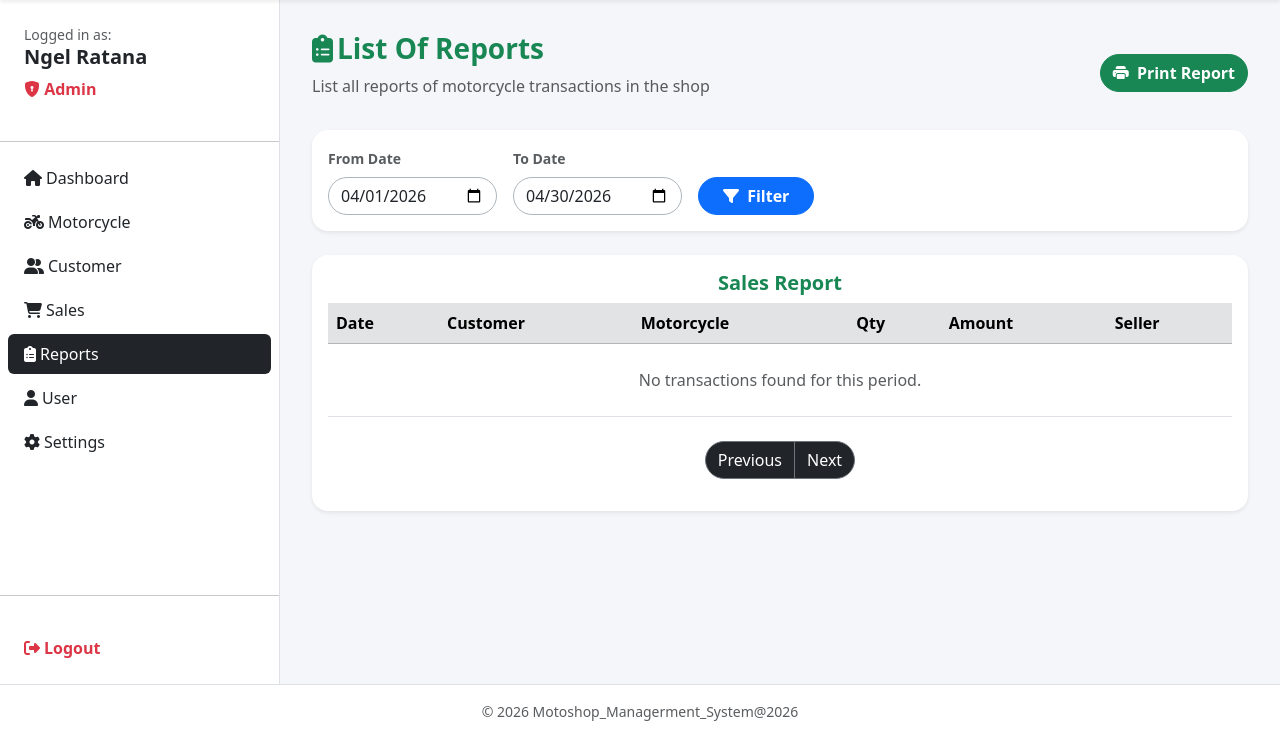
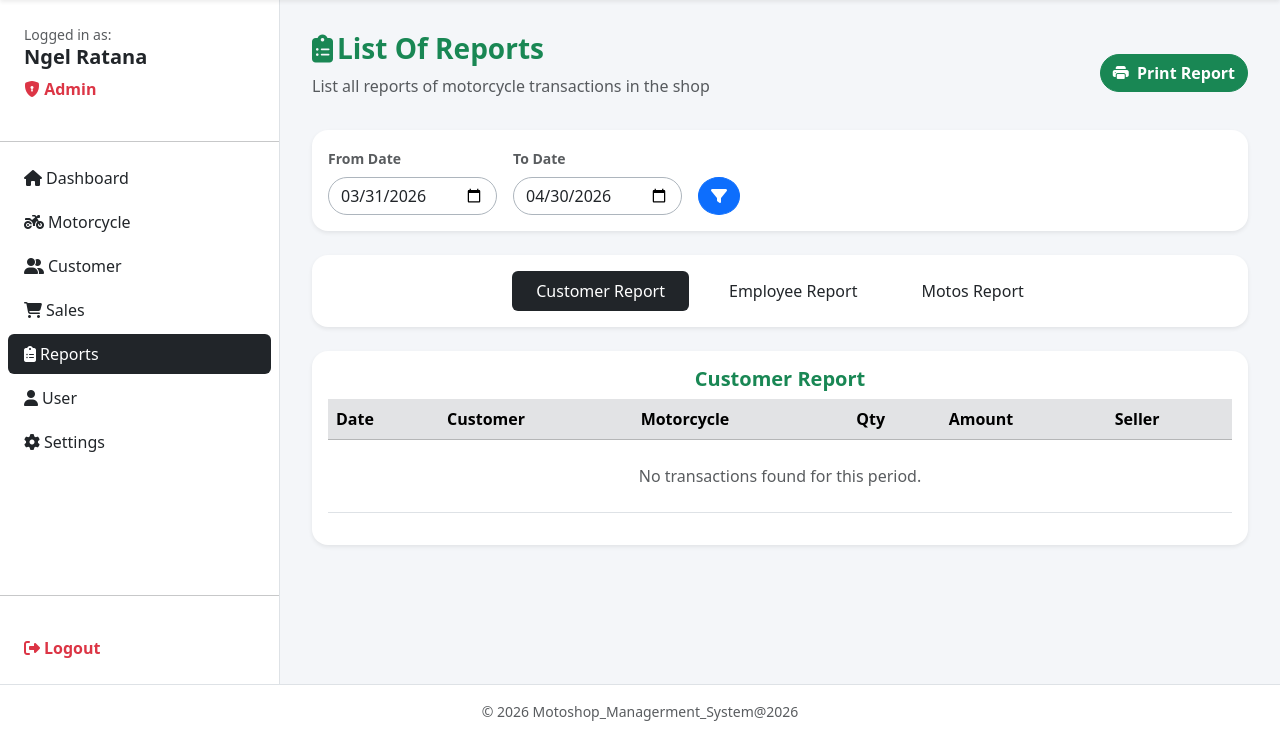
Before and after one commit to nnatna/motoshop_ms, a PHP site: page /reports.php in a window 1280 px wide. Shown: the part 62-800 px from the top of the page. Run offline with PHP 8.4, Linux system fonts and the light colour scheme; a user stored in the database is signed in; data comes from the database, SQL or seed files in the repository; both versions use the stored data as it was after the commit; data that the repository does not hold is empty.

Commit message:
Update Report

```diff
--- a/assets/css/layout.css
+++ b/assets/css/layout.css
@@ -4,11 +4,18 @@ body {
     flex-direction: column;
     background-color: #f4f6f9;
 }
+
+.hover-bg-secondary:hover {
+    background-color: #6c757d;
+    color: white !important;
+}
+
 .main-wrapper {
     flex: 1;
     display: flex;
     overflow: hidden;
 }
+
 .sidebar-wrapper {
     width: 280px;
     background-color: #fff;
@@ -17,11 +24,13 @@ body {
     min-height: 100%;
     overflow-y: auto;
 }
+
 .content-wrapper {
     flex: 1;
     padding: 2rem;
     overflow-y: auto;
 }
+
 @media (max-width: 768px) {
     .sidebar-wrapper {
         position: absolute;
@@ -33,14 +42,31 @@ body {
         background-color: #fff;
         overflow-y: auto;
     }
+
     .sidebar-wrapper.show {
         left: 0 !important;
     }
+
     #sidebar.show {
         left: 0 !important;
     }
 }
+
 .pic {
     width: 60px;
     height: auto;
 }
+.nav-pills .nav-link.active {
+    background-color: #212529 !important;
+    color: #ffffff !important;
+}
+
+.nav-pills .nav-link {
+    color: #212529;
+    transition: all 0.2s ease;
+}
+
+.nav-pills .nav-link:hover {
+    color: #ffffff;
+    background-color: #6c757d;
+}
--- a/assets/js/layout.js
+++ b/assets/js/layout.js
@@ -53,3 +53,17 @@
     init();
   }
 })();
+
+
+const links = document.querySelectorAll('#reportNav .nav-link');
+
+links.forEach(link => {
+  link.addEventListener('click', function (e) {
+    links.forEach(item => {
+      item.classList.remove('active');
+      item.classList.add('text-secondary');
+    });
+    this.classList.add('active');
+    this.classList.remove('text-secondary');
+  });
+});
--- a/customer.php
+++ b/customer.php
@@ -8,7 +8,7 @@
     <script src="https://cdn.jsdelivr.net/npm/bootstrap@5.3.8/dist/js/bootstrap.bundle.min.js" integrity="sha384-FKyoEForCGlyvwx9Hj09JcYn3nv7wiPVlz7YYwJrWVcXK/BmnVDxM+D2scQbITxI" crossorigin="anonymous"></script>
     <link href="https://cdn.jsdelivr.net/npm/bootstrap-icons@1.11.3/font/bootstrap-icons.min.css" rel="stylesheet">
     <link rel="stylesheet" href="https://cdnjs.cloudflare.com/ajax/libs/font-awesome/6.5.1/css/all.min.css">
-    <link rel="stylesheet" href="./assets/css/layout.css">
+    <link rel="stylesheet" href="./assets/css/layout.css?v=1">
 </head>
 <body>
     <?php include 'layout/header.php'; ?>
--- a/index.php
+++ b/index.php
@@ -9,7 +9,7 @@
     <script src="https://cdn.jsdelivr.net/npm/bootstrap@5.3.8/dist/js/bootstrap.bundle.min.js" integrity="sha384-FKyoEForCGlyvwx9Hj09JcYn3nv7wiPVlz7YYwJrWVcXK/BmnVDxM+D2scQbITxI" crossorigin="anonymous"></script>
     <link href="https://cdn.jsdelivr.net/npm/bootstrap-icons@1.11.3/font/bootstrap-icons.min.css" rel="stylesheet">
     <link rel="stylesheet" href="https://cdnjs.cloudflare.com/ajax/libs/font-awesome/6.5.1/css/all.min.css">
-    <link rel="stylesheet" href="./assets/css/layout.css">
+    <link rel="stylesheet" href="./assets/css/layout.css?v=1">
 </head>
 
 <body>
@@ -34,7 +34,7 @@
                     <div class="col-md-auto">
                         <label class="form-label small fw-bold">Start Date</label>
                         <input type="date" name="startdate" class="form-control form-control shadow-none border-dark-subtle rounded-pill"
-                            value="<?php echo $_POST['startdate'] ?? date('Y-m-01'); ?>">
+                            value="<?php echo $_POST['startdate'] ?? date('Y-m-01', strtotime('-1 month')); ?>">
                     </div>
                     <div class="col-md-auto">
                         <label class="form-label small fw-bold">End Date</label>
--- a/layout/header.php
+++ b/layout/header.php
@@ -19,8 +19,6 @@ if (!isset($_SESSION['full_name'])) {
         </a>
 
         <div class="ms-auto d-flex align-items-center">
-
-
             <div class="dropdown">
                 <a href="#" class="d-flex align-items-center text-decoration-none" data-bs-toggle="dropdown">
                     <?php $header_pic = !empty($_SESSION['profile_img']) ? $_SESSION['profile_img'] : 'default.jpg'; ?>
--- a/layout/sidebar.php
+++ b/layout/sidebar.php
@@ -17,7 +17,8 @@ $linkBaseInactive = 'nav-link text-dark rounded hover-bg-secondary';
     <hr>
     <ul class="nav flex-column mb-auto px-2">
         <li class="nav-item fw-medium mb-1">
-            <a href="index.php" class="<?php echo ($currentPage === 'index.php') ? $linkBaseActive : $linkBaseInactive; ?>">
+            <a href="index.php" class="
+            <?php echo ($currentPage === 'index.php') ? $linkBaseActive : $linkBaseInactive; ?>">
                 <i class="fa-solid fa-house me-1"></i>Dashboard
             </a>
         </li>
--- a/motos.php
+++ b/motos.php
@@ -8,8 +8,8 @@
     <script src="https://cdn.jsdelivr.net/npm/bootstrap@5.3.8/dist/js/bootstrap.bundle.min.js" integrity="sha384-FKyoEForCGlyvwx9Hj09JcYn3nv7wiPVlz7YYwJrWVcXK/BmnVDxM+D2scQbITxI" crossorigin="anonymous"></script>
     <link href="https://cdn.jsdelivr.net/npm/bootstrap-icons@1.11.3/font/bootstrap-icons.min.css" rel="stylesheet">
     <link rel="stylesheet" href="https://cdnjs.cloudflare.com/ajax/libs/font-awesome/6.5.1/css/all.min.css">
-    <link rel="stylesheet" href="assets/css/layout.css">
-
+    <link rel="stylesheet" href="./assets/css/layout.css?v=1">
+    <script src="assets/js/form.js?v=1"></script>
 </head>
 <body>
     <?php include 'layout/header.php'; ?>
--- a/profile.php
+++ b/profile.php
@@ -17,7 +17,7 @@ require("db.php");
     <script src="https://cdn.jsdelivr.net/npm/bootstrap@5.3.8/dist/js/bootstrap.bundle.min.js" integrity="sha384-FKyoEForCGlyvwx9Hj09JcYn3nv7wiPVlz7YYwJrWVcXK/BmnVDxM+D2scQbITxI" crossorigin="anonymous"></script>
     <link href="https://cdn.jsdelivr.net/npm/bootstrap-icons@1.11.3/font/bootstrap-icons.min.css" rel="stylesheet">
     <link rel="stylesheet" href="https://cdnjs.cloudflare.com/ajax/libs/font-awesome/6.5.1/css/all.min.css">
-    <link rel="stylesheet" href="./assets/css/layout.css">
+    <link rel="stylesheet" href="./assets/css/layout.css?v=1">
     <script src="assets/js/form.js"></script>
 </head>
 
--- a/reports.php
+++ b/reports.php
@@ -5,18 +5,19 @@
     <meta charset="UTF-8">
     <meta name="viewport" content="width=device-width, initial-scale=1.0">
     <title>Moto Shop Management System</title>
-    <link href="https://cdn.jsdelivr.net/npm/bootstrap@5.3.8/dist/css/bootstrap.min.css" rel="stylesheet" integrity="sha384-sRIl4kxILFvY47J16cr9ZwB07vP4J8+LH7qKQnuqkuIAvNWLzeN8tE5YBujZqJLB" crossorigin="anonymous">
-    <script src="https://cdn.jsdelivr.net/npm/bootstrap@5.3.8/dist/js/bootstrap.bundle.min.js" integrity="sha384-FKyoEForCGlyvwx9Hj09JcYn3nv7wiPVlz7YYwJrWVcXK/BmnVDxM+D2scQbITxI" crossorigin="anonymous"></script>
+    <link href="https://cdn.jsdelivr.net/npm/bootstrap@5.3.3/dist/css/bootstrap.min.css" rel="stylesheet" integrity="sha384-QWTKZyjpPEjISv5WaRU9OFeRpok6YctnYmDr5pNlyT2bRjXh0JMhjY6hW+ALEwIH" crossorigin="anonymous">
+    <script src="https://cdn.jsdelivr.net/npm/bootstrap@5.3.3/dist/js/bootstrap.bundle.min.js" integrity="sha384-YvpcrYf0tY3lHB60NNkmXc5s9fDVZLESaAA55NDzOxhy9GkcIdslK1eN7N6jIeHz" crossorigin="anonymous"></script>
     <link href="https://cdn.jsdelivr.net/npm/bootstrap-icons@1.11.3/font/bootstrap-icons.min.css" rel="stylesheet">
     <link rel="stylesheet" href="https://cdnjs.cloudflare.com/ajax/libs/font-awesome/6.5.1/css/all.min.css">
-    <link rel="stylesheet" href="./assets/css/layout.css">
+    <link rel="stylesheet" href="./assets/css/layout.css?v=1">
+    <link rel="stylesheet" href="./assets/css/table.css?v=1">
 </head>
 
 <body>
     <?php include 'layout/header.php'; ?>
     <?php
     require("db.php");
-    $start = $_POST['startdate'] ?? date('Y-m-01');
+    $start = $_POST['startdate'] ?? date('Y-m-t', strtotime('-1 month'));
     $end = $_POST['enddate'] ?? date('Y-m-t');
 
     // Pagination logic
@@ -43,7 +44,6 @@
                 </div>
             </div>
 
-            <!-- Date Filter -->
             <div class="bg-white p-3 rounded-4 shadow-sm mb-4">
                 <form method="post" class="row g-3 align-items-end">
                     <div class="col-md-auto">
@@ -55,51 +55,37 @@
                         <input type="date" name="enddate" class="form-control shadow-none border-dark-subtle rounded-pill" value="<?php echo $end; ?>">
                     </div>
                     <div class="col-md-auto">
-                        <button type="submit" class="btn btn-primary rounded-pill px-4 fw-bold">
-                            <i class="fa-solid fa-filter me-1"></i> Filter
+                        <button type="submit" class="btn btn-primary rounded-circle">
+                            <i class="fa-solid fa-filter"></i>
                         </button>
                     </div>
                 </form>
             </div>
+            <div class="bg-white p-3 rounded-4 shadow-sm mb-4">
+                <ul class="nav nav-pills d-flex justify-content-center gap-3" id="pills-tab" role="tablist">
+                    <li class="nav-item" role="presentation">
+                        <button class="nav-link active px-4" id="pills-customer-tab" data-bs-toggle="pill" data-bs-target="#customer_report" type="button" role="tab">Customer Report</button>
+                    </li>
+                    <li class="nav-item" role="presentation">
+                        <button class="nav-link px-4" id="pills-employee-tab" data-bs-toggle="pill" data-bs-target="#employee_report" type="button" role="tab">Employee Report</button>
+                    </li>
+                    <li class="nav-item" role="presentation">
+                        <button class="nav-link px-4" id="pills-motos-tab" data-bs-toggle="pill" data-bs-target="#motos_report" type="button" role="tab">Motos Report</button>
+                    </li>
+                </ul>
+            </div>
+            <div class="tab-content" id="pills-tabContent">
+                <div class="tab-pane fade show active" id="customer_report" role="tabpanel">
+                    <?php include 'reports/customer_report.php'; ?>
+                </div>
+                <div class="tab-pane fade" id="employee_report" role="tabpanel">
+                    <?php include 'reports/employee_report.php'; ?>
+                </div>
+                <div class="tab-pane fade" id="motos_report" role="tabpanel">
+                    <?php include 'reports/motos_report.php'; ?>
+                </div>
+            </div>
 
-            <!-- Report Table -->
-            <div class="table-responsive bg-white rounded-4 shadow-sm p-3">
-                <h5 class="text-success text-center fw-bold">Sales Report</h5>
-                <table class="table table-hover align-middle">
-                    <thead class="table-light">
-                        <tr class="table-secondary">
-                            <th>Date</th>
-                            <th>Customer</th>
-                            <th>Motorcycle</th>
-                            <th>Qty</th>
-                            <th>Amount</th>
-                            <th>Seller</th>
-                        </tr>
-                    </thead>
-                    <tbody>
-                        <?php
-                        $sql = "SELECT * FROM vsales_report WHERE saledate BETWEEN '$start' AND '$end' ORDER BY saledate desc LIMIT $start_from, $limit;";
-
-                        $result = $conn->query($sql);
-                        if ($result->num_rows > 0) {
-                            while ($row = $result->fetch_assoc()) {
-                                echo "<tr>";
-                                echo "<td>" . date('d-M-Y', strtotime($row['saledate'])) . "</td>";
-                                echo "<td class='fw-medium'>" . $row['cusname'] . "</td>";
-                                echo "<td>" . $row['braname'] . " " . $row['modname'] . "</td>";
-                                echo "<td>" . $row['quantity'] . "</td>";
-                                echo "<td class='text-success fw-medium'>$" . number_format($row['amount'], 2) . "</td>";
-                                echo "<td class='text-muted'><small>" . $row['full_name'] . "</small></td>";
-                                echo "</tr>";
-                            }
-                        } else {
-                            echo "<tr><td colspan='6' class='text-center py-4 text-muted'>No transactions found for this period.</td></tr>";
-                        }
-                        ?>
-                    </tbody>
-                </table>
-                <?php include 'layout/Pagination.php'; ?>
-            </div>
         </main>
     </div>
     <?php include 'layout/footer.php'; ?>
--- /dev/null
+++ b/reports/customer_report.php
@@ -0,0 +1,41 @@
+<div class="table-responsive bg-white rounded-4 shadow-sm p-3" id="sales_report">
+    <h5 class="text-success text-center fw-bold">Customer Report</h5>
+    <table class="table table-hover align-middle">
+        <thead class="table-light">
+            <tr class="table-secondary">
+                <th>Date</th>
+                <th>Customer</th>
+                <th>Motorcycle</th>
+                <th>Qty</th>
+                <th>Amount</th>
+                <th>Seller</th>
+            </tr>
+        </thead>
+        <tbody>
+            <?php
+            $sql = "SELECT saledate, cusname, braname, modname, quantity, amount, full_name
+            FROM vcustomer_report
+            WHERE saledate BETWEEN ? AND ?
+            ORDER BY saledate DESC";
+            $stmt = $conn->prepare($sql);
+            $stmt->bind_param("ss", $start, $end);
+            $stmt->execute();
+            $result = $stmt->get_result();
+            if ($result->num_rows > 0) {
+                while ($row = $result->fetch_assoc()) {
+                    echo "<tr>";
+                    echo "<td>" . date('d-M-Y H:i', strtotime($row['saledate'])) . "</td>";
+                    echo "<td class='fw-medium'>" . $row['cusname'] . "</td>";
+                    echo "<td>" . $row['braname'] . " " . $row['modname'] . "</td>";
+                    echo "<td>" . $row['quantity'] . "</td>";
+                    echo "<td class='text-success fw-medium'>$" . number_format($row['amount'], 2) . "</td>";
+                    echo "<td class='fw-medium text-muted'>" . $row['full_name'] . "</td>";
+                    echo "</tr>";
+                }
+            } else {
+                echo "<tr><td colspan='6' class='text-center py-4 text-muted'>No transactions found for this period.</td></tr>";
+            }
+            ?>
+        </tbody>
+    </table>
+</div>
--- /dev/null
+++ b/reports/employee_report.php
@@ -0,0 +1,42 @@
+<div class="table-responsive bg-light text-white rounded-4 shadow-sm p-3">
+    <h5 class="text-success text-center fw-bold">Employee Report</h5>
+    <table class="table table-hover align-middle">
+        <thead class="table-dark">
+            <tr class="table-secondary">
+                <th>ID</th>
+                <th>Full Name</th>
+                <th>Role</th>
+                <th>Total Sales</th>
+                <th>Total Amount</th>
+            </tr>
+        </thead>
+        <tbody>
+            <?php
+            $sql = "SELECT u.userid, u.full_name, u.role,
+                COUNT(s.saleid) as total_sales_count,
+                COALESCE(SUM(s.amount), 0) as total_sales_amount
+                FROM tbluser u
+                LEFT JOIN tblSales s ON u.userid = s.userid AND s.saledate BETWEEN ? AND ?
+                GROUP BY u.userid, u.full_name, u.role
+                ORDER BY total_sales_amount DESC";
+            $stmt = $conn->prepare($sql);
+            $stmt->bind_param("ss", $start, $end);
+            $stmt->execute();
+            $result = $stmt->get_result();
+            if ($result->num_rows > 0) {
+                while ($row = $result->fetch_assoc()) {
+                    echo "<tr>";
+                    echo "<td>" . $row['userid'] . "</td>";
+                    echo "<td class='fw-medium'>" . $row['full_name'] . "</td>";
+                    echo "<td class='fw-medium text-danger'>" . $row['role'] . "</td>";
+                    echo "<td>" . $row['total_sales_count'] . "</td>";
+                    echo "<td class='text-success fw-medium'>$" . number_format($row['total_sales_amount'], 2) . "</td>";
+                    echo "</tr>";
+                }
+            } else {
+                echo "<tr><td colspan='5' class='text-center py-4 text-muted'>No transactions found for this period.</td></tr>";
+            }
+            ?>
+        </tbody>
+    </table>
+</div>
--- /dev/null
+++ b/reports/motos_report.php
@@ -0,0 +1,46 @@
+<div class="table-responsive bg-white rounded-4 shadow-sm p-3" id="sales_report">
+    <h5 class="text-success text-center fw-bold">Motorcycle Report</h5>
+    <table class="table table-hover align-middle">
+        <thead class="table-light">
+            <tr class="table-secondary">
+                <th>Code</th>
+                <th>Motorcycle</th>
+                <th>Year</th>
+                <th>Price</th>
+                <th>Total Sold</th>
+                <th>Total Amount</th>
+            </tr>
+        </thead>
+        <tbody>
+            <?php
+            $sql = "SELECT m.code_model, b.braname, m.modname, m.color, m.year, m.price,
+            COALESCE(SUM(s.quantity), 0) AS total_sold,
+            COALESCE(SUM(s.amount), 0) as total_amount
+            FROM tblSales s
+            JOIN tblModel m ON s.code_model = m.code_model
+            JOIN tblBrand b ON m.braid = b.braid
+            WHERE s.saledate BETWEEN ? AND ?
+            GROUP BY m.code_model, b.braname, m.modname, m.color, m.year, m.price
+            ORDER BY total_amount DESC";
+            $stmt = $conn->prepare($sql);
+            $stmt->bind_param("ss", $start, $end);
+            $stmt->execute();
+            $result = $stmt->get_result();
+            if ($result->num_rows > 0) {
+                while ($row = $result->fetch_assoc()) {
+                    echo "<tr>";
+                    echo "<td>" . $row['code_model'] . "</td>";
+                    echo "<td class='fw-medium'>" . $row['braname'] . " " . $row['modname'] . " - " . $row['color'] . "</td>";
+                    echo "<td>" . $row['year'] . "</td>";
+                    echo "<td class='text-success fw-medium'>$" . number_format($row['price'], 2) . "</td>";
+                    echo "<td>" . $row['total_sold'] . "</td>";
+                    echo "<td class='text-success fw-medium'>$" . number_format($row['total_amount'], 2) . "</td>";
+                    echo "</tr>";
+                }
+            } else {
+                echo "<tr><td colspan='6' class='text-center py-4 text-muted'>No transactions found for this period.</td></tr>";
+            }
+            ?>
+        </tbody>
+    </table>
+</div>
--- a/sales.php
+++ b/sales.php
@@ -8,7 +8,7 @@
     <script src="https://cdn.jsdelivr.net/npm/bootstrap@5.3.8/dist/js/bootstrap.bundle.min.js" integrity="sha384-FKyoEForCGlyvwx9Hj09JcYn3nv7wiPVlz7YYwJrWVcXK/BmnVDxM+D2scQbITxI" crossorigin="anonymous"></script>
     <link href="https://cdn.jsdelivr.net/npm/bootstrap-icons@1.11.3/font/bootstrap-icons.min.css" rel="stylesheet">
     <link rel="stylesheet" href="https://cdnjs.cloudflare.com/ajax/libs/font-awesome/6.5.1/css/all.min.css">
-    <link rel="stylesheet" href="./assets/css/layout.css">
+    <link rel="stylesheet" href="./assets/css/layout.css?v=1">
 </head>
 <body>
     <?php include 'layout/header.php'; ?>
--- a/sales/edit.php
+++ b/sales/edit.php
@@ -26,7 +26,7 @@ if (isset($_POST["submit"])) {
 
     $sql_update = "UPDATE tblSales SET cusid=?, code_model=?, quantity=?, amount=?, saledate=?, userid=? WHERE saleid=?";
     $stmt_up = $conn->prepare($sql_update);
-    $stmt_up->bind_param("iiidsi", $cusid, $code_model, $quantity, $amount, $saledate, $_SESSION['userid'], $saleid);
+    $stmt_up->bind_param("iiidsii", $cusid, $code_model, $quantity, $amount, $saledate, $_SESSION['userid'], $saleid);
     if ($stmt_up->execute()) {
         header("Location: ../sales.php");
         exit();
--- a/settings.php
+++ b/settings.php
@@ -8,7 +8,7 @@
     <script src="https://cdn.jsdelivr.net/npm/bootstrap@5.3.8/dist/js/bootstrap.bundle.min.js" integrity="sha384-FKyoEForCGlyvwx9Hj09JcYn3nv7wiPVlz7YYwJrWVcXK/BmnVDxM+D2scQbITxI" crossorigin="anonymous"></script>
     <link href="https://cdn.jsdelivr.net/npm/bootstrap-icons@1.11.3/font/bootstrap-icons.min.css" rel="stylesheet">
     <link rel="stylesheet" href="https://cdnjs.cloudflare.com/ajax/libs/font-awesome/6.5.1/css/all.min.css">
-    <link rel="stylesheet" href="./assets/css/layout.css">
+    <link rel="stylesheet" href="./assets/css/layout.css?v=1">
 </head>
 <body>
     <?php include 'layout/header.php'; ?>
--- a/user.php
+++ b/user.php
@@ -8,7 +8,7 @@
     <script src="https://cdn.jsdelivr.net/npm/bootstrap@5.3.8/dist/js/bootstrap.bundle.min.js" integrity="sha384-FKyoEForCGlyvwx9Hj09JcYn3nv7wiPVlz7YYwJrWVcXK/BmnVDxM+D2scQbITxI" crossorigin="anonymous"></script>
     <link href="https://cdn.jsdelivr.net/npm/bootstrap-icons@1.11.3/font/bootstrap-icons.min.css" rel="stylesheet">
     <link rel="stylesheet" href="https://cdnjs.cloudflare.com/ajax/libs/font-awesome/6.5.1/css/all.min.css">
-    <link rel="stylesheet" href="./assets/css/layout.css">
+    <link rel="stylesheet" href="./assets/css/layout.css?v=1">
 </head>
 <body>
     <?php include 'layout/header.php'; ?>
```
Also changed, not shown: assets/css/table.css (added, +46 -0 lines), login.php (+3 -10 lines), motoshop_db.sql (+28 -2 lines).
